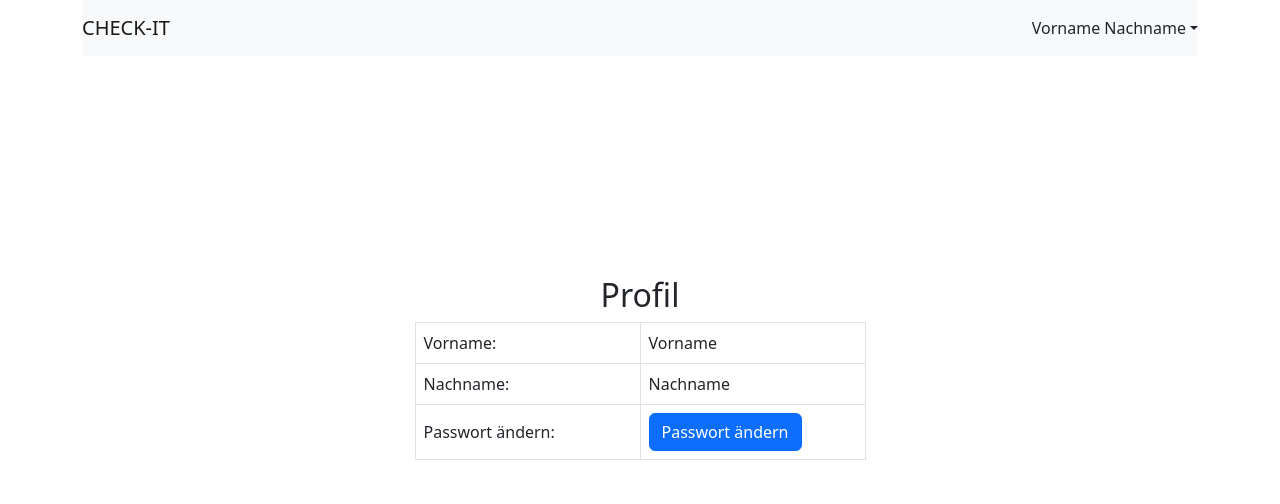
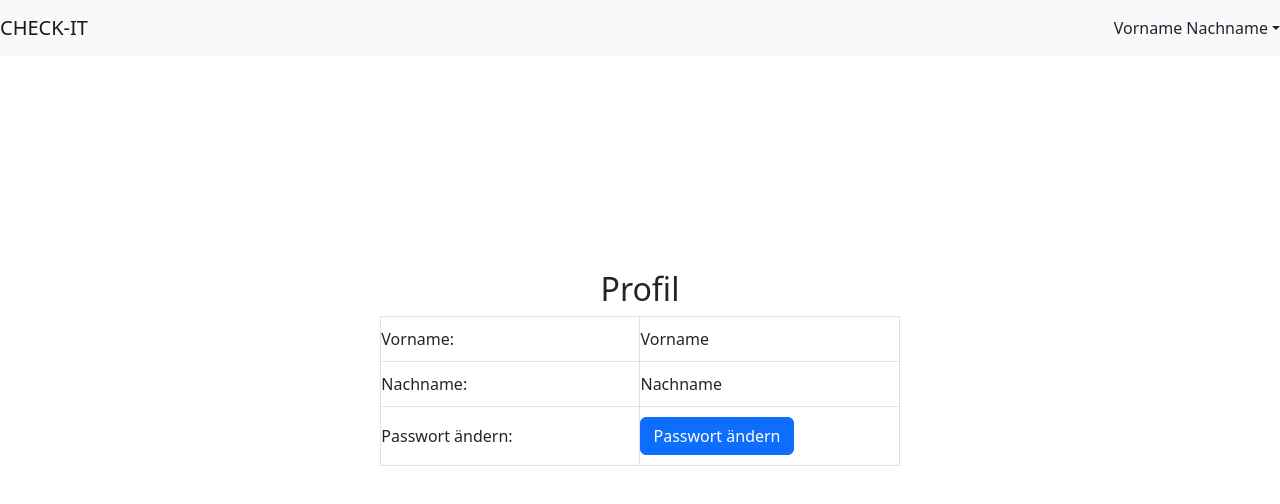
Before and after one commit to OliverFida/CheckIt, a React (Create React App) app in the folder frontend/: page /user in a window 1280 px wide. Shown: the top 504 px of the page. Built offline with nearby package versions, Linux system fonts and the light colour scheme; sample sign-in values are in the browser's storage.

Commit message:
update css

```diff
--- a/frontend/src/App.js
+++ b/frontend/src/App.js
@@ -1,7 +1,7 @@
 // Component imports
 import React from 'react';
 import {BrowserRouter, Routes, Route, Navigate} from 'react-router-dom';
-import {Container} from 'react-bootstrap';
+
 // Style imports
 import 'bootstrap/dist/css/bootstrap.min.css';
 // Page imports
@@ -15,7 +15,6 @@ import UserEdit from './pages/UserEdit';
 export default function App() {
   return (
     <div id="App">
-      <Container>
         <BrowserRouter>
           <Routes>
             <Route exact path='/' element={<Navigate to='/login' />} />
@@ -28,7 +27,6 @@ export default function App() {
             <Route path='*' element={<Navigate to="/home" />} />
           </Routes>
         </BrowserRouter>
-      </Container>
     </div>
   );
 };
--- a/frontend/src/css/components/UserPage.css
+++ b/frontend/src/css/components/UserPage.css
@@ -2,7 +2,7 @@ table.useredit td {
     text-align: center;
 }
 
-td {
+table.userprofile td {
     padding: 10px 0;
     width: 50%;
    vertical-align: middle;
--- a/frontend/src/pages/UserPage.js
+++ b/frontend/src/pages/UserPage.js
@@ -20,7 +20,7 @@ export default function UserPage(){
             <Row className="justify-content-center align-items-center" style={{ height: '80vh' }}>
                 <Col md={5}>
                     <h2 className="text-center">Profil</h2>
-                    <Table bordered>
+                    <Table bordered className='userprofile'>
                         <tbody>
                             <tr>
                                 <td>Vorname:</td>
```
